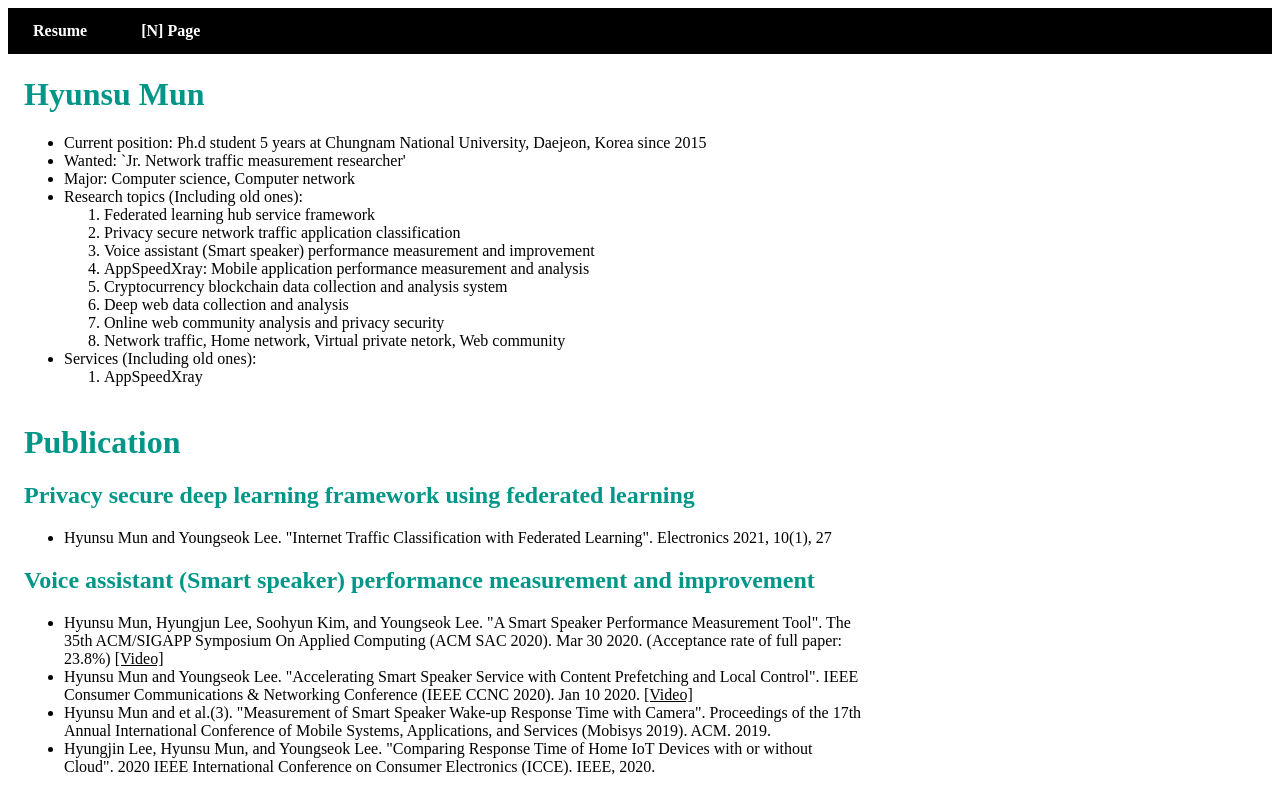
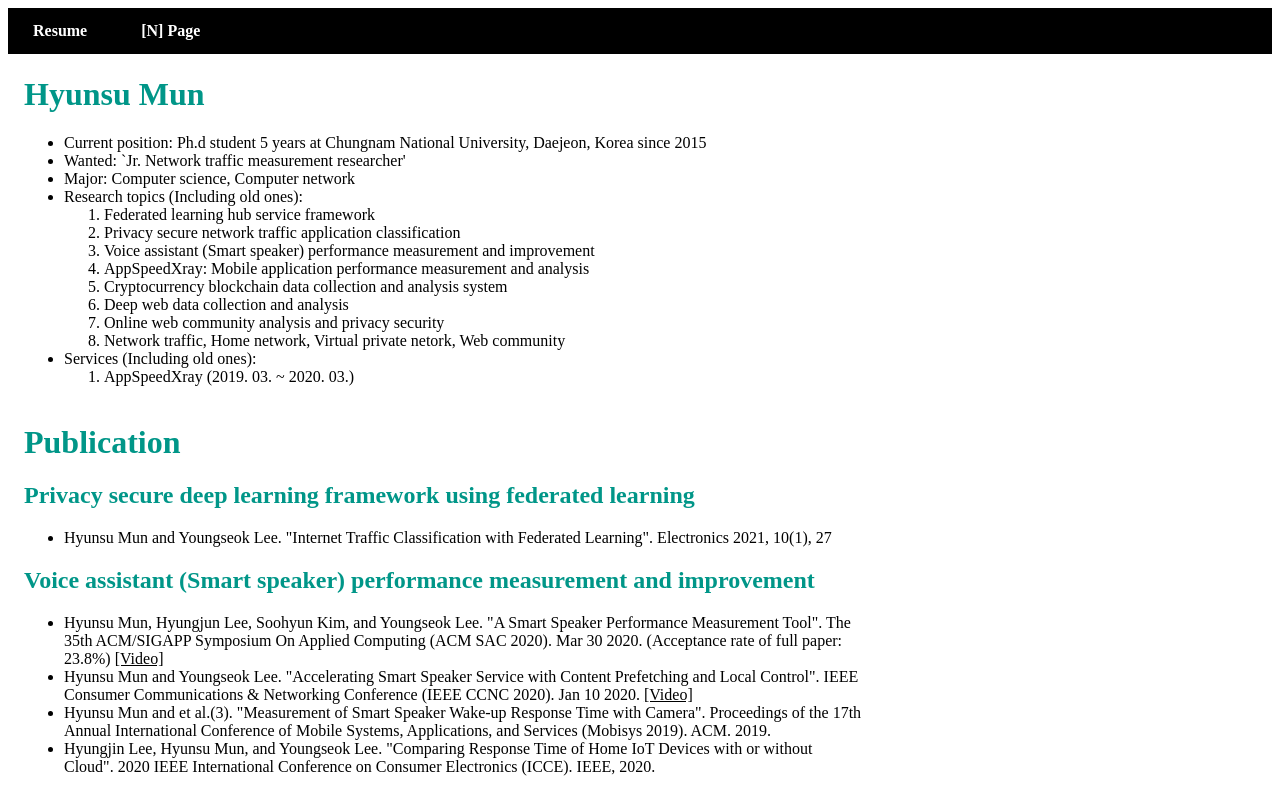
Before and after one commit to munhyunsu/munhyunsu.github.io, a plain HTML site: page index.html in a window 1280 px wide. Shown: the top 799 px of the page. Drawn offline with Linux system fonts and the light colour scheme.

Commit message:
AppSpeedXray dates

```diff
--- a/index.html
+++ b/index.html
@@ -32,7 +32,7 @@
         <li>Network traffic, Home network, Virtual private netork, Web community</li>
       </ol></li>
     <li>Services (Including old ones):<ol>
-        <li>AppSpeedXray</li>
+        <li>AppSpeedXray (2019. 03. ~ 2020. 03.)</li>
       </ol></lo>
   <p>
   </p>
```
